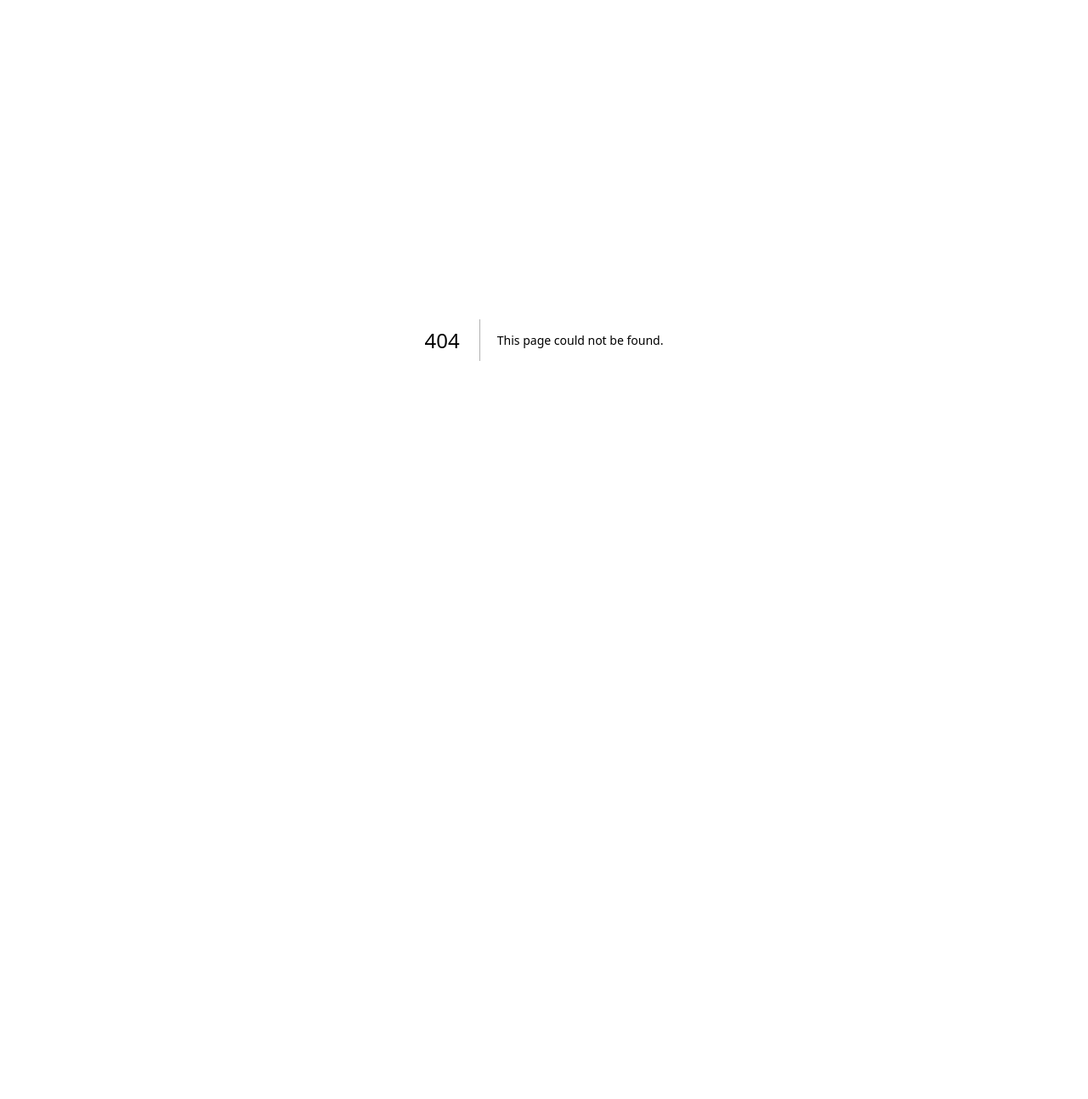
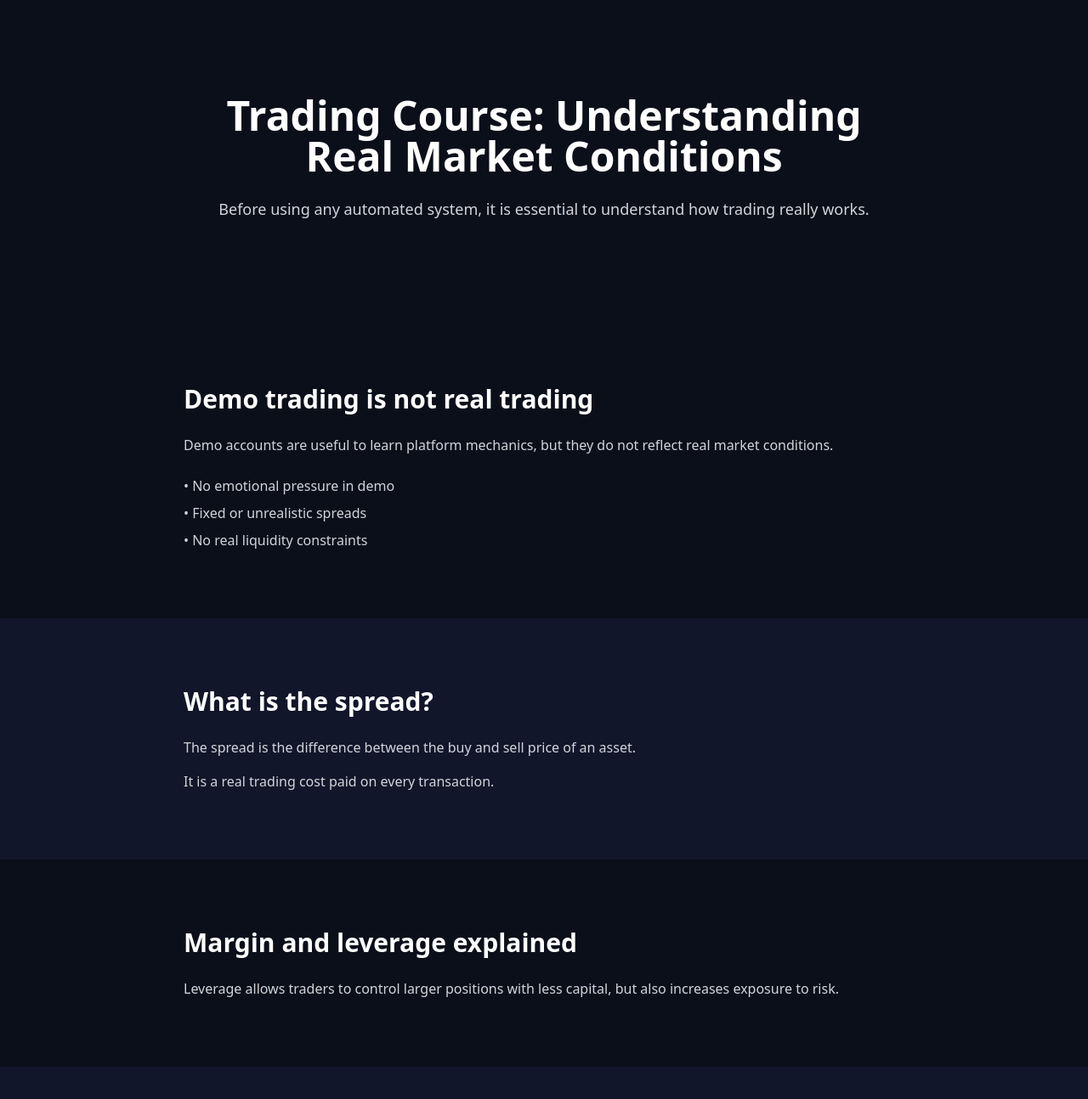
Before and after one commit to Guillegutidiaz/alphapulse-ea, a Next.js app: page /trading-course in a window 1280 px wide. Before the commit this address had no page. Shown: the top 1294 px of the page at 85% size. Before the commit the page ends 800 px from the top, so only its background shows below. Built offline with nearby package versions, Linux system fonts and the light colour scheme.

Commit message:
Create page.jsx

```diff
--- /dev/null
+++ b/app/trading-course/page.jsx
@@ -0,0 +1,91 @@
+export default function TradingCourse() {
+  return (
+    <main className="bg-[#0B0F1A] text-white min-h-screen font-sans">
+
+      {/* HERO */}
+      <section className="max-w-4xl mx-auto px-6 py-28 text-center">
+        <h1 className="text-4xl md:text-5xl font-bold mb-6">
+          Trading Course: Understanding Real Market Conditions
+        </h1>
+        <p className="text-gray-300 text-lg">
+          Before using any automated system, it is essential to understand how trading really works.
+        </p>
+      </section>
+
+      {/* DEMO VS REAL */}
+      <section className="max-w-4xl mx-auto px-6 py-20">
+        <h2 className="text-3xl font-bold mb-6">
+          Demo trading is not real trading
+        </h2>
+        <p className="text-gray-300 mb-6">
+          Demo accounts are useful to learn platform mechanics, but they do not reflect real market conditions.
+        </p>
+        <ul className="text-gray-300 space-y-2">
+          <li>• No emotional pressure in demo</li>
+          <li>• Fixed or unrealistic spreads</li>
+          <li>• No real liquidity constraints</li>
+        </ul>
+      </section>
+
+      {/* SPREAD */}
+      <section className="bg-[#11162A] py-20">
+        <div className="max-w-4xl mx-auto px-6">
+          <h2 className="text-3xl font-bold mb-6">What is the spread?</h2>
+          <p className="text-gray-300 mb-4">
+            The spread is the difference between the buy and sell price of an asset.
+          </p>
+          <p className="text-gray-300">
+            It is a real trading cost paid on every transaction.
+          </p>
+        </div>
+      </section>
+
+      {/* MARGIN */}
+      <section className="max-w-4xl mx-auto px-6 py-20">
+        <h2 className="text-3xl font-bold mb-6">
+          Margin and leverage explained
+        </h2>
+        <p className="text-gray-300">
+          Leverage allows traders to control larger positions with less capital,
+          but also increases exposure to risk.
+        </p>
+      </section>
+
+      {/* WHY FAIL */}
+      <section className="bg-[#11162A] py-20">
+        <div className="max-w-4xl mx-auto px-6">
+          <h2 className="text-3xl font-bold mb-6">
+            Why most strategies fail when going live
+          </h2>
+          <ul className="text-gray-300 space-y-2">
+            <li>• Underestimating spread impact</li>
+            <li>• Ignoring execution conditions</li>
+            <li>• Over-leveraging small accounts</li>
+            <li>• Emotional interference</li>
+          </ul>
+        </div>
+      </section>
+
+      {/* ALPHAPULSE */}
+      <section className="max-w-4xl mx-auto px-6 py-28 text-center">
+        <h2 className="text-3xl font-bold mb-6">
+          How AlphaPulse EA addresses these issues
+        </h2>
+        <ul className="text-gray-300 space-y-2 mb-10">
+          <li>• Spread-aware logic</li>
+          <li>• Conservative risk assumptions</li>
+          <li>• Designed for real execution</li>
+          <li>• No martingale, no grid</li>
+        </ul>
+
+        <a
+          href="/#pricing"
+          className="inline-block bg-emerald-500 hover:bg-emerald-600 text-black font-semibold px-10 py-4 rounded-xl"
+        >
+          Learn more about AlphaPulse EA
+        </a>
+      </section>
+
+    </main>
+  );
+}
```
